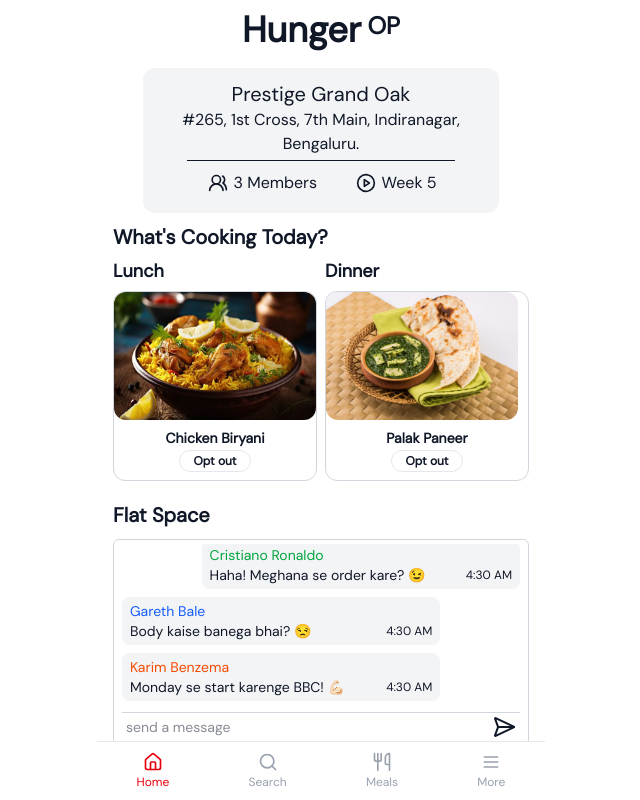
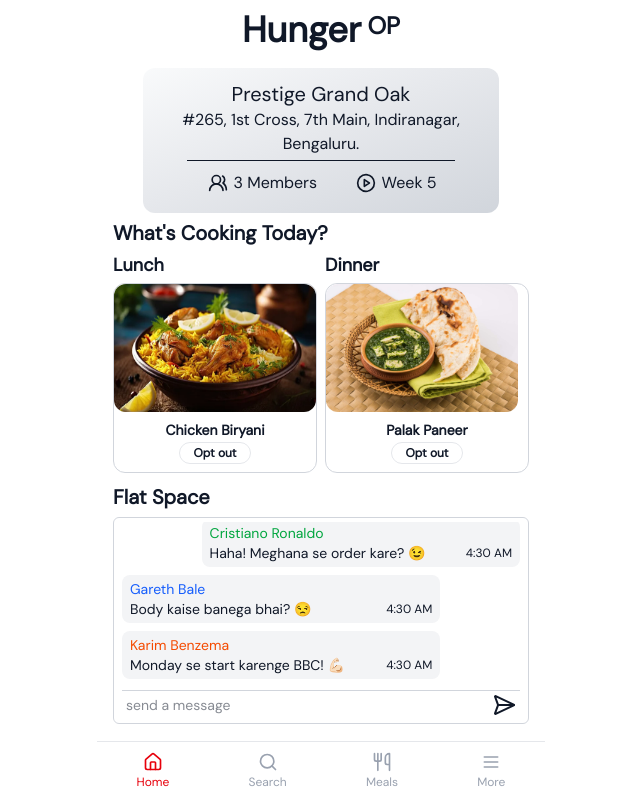
Before and after one commit to abhinaykrishna/hunger-op, a React (Vite) app: page /dashboard in a window 1280 px wide. Shown: the whole page, without its empty margins (319-959 px from the left). Built offline with nearby package versions, Linux system fonts and the light colour scheme.

Commit message:
refactor + style changes

```diff
--- /dev/null
+++ b/src/components/FlatCard/index.jsx
@@ -0,0 +1,27 @@
+import { UsersRound, CirclePlay } from 'lucide-react';
+
+const FlatCard = () => {
+  return (
+    <section
+      className='flex flex-col items-center rounded-xl w-6/7 mx-auto py-3
+       bg-gradient-to-br from-gray-50 via-gray-200 to-gray-300
+       dark:bg-gradient-to-br dark:from-gray-800 dark:via-gray-700 dark:to-gray-800'
+    >
+      <h3 className='text-xl text-center'>Prestige Grand Oak</h3>
+      <h4 className='text-center'>#265, 1st Cross, 7th Main, Indiranagar, Bengaluru.</h4>
+      <p className='border-b-1 my-1 w-3/4' />
+      <div className='flex my-1.5 w-3/4 justify-around'>
+        <div className='flex items-center'>
+          <UsersRound className='h-5 mr-1' />
+          <span>3 Members</span>
+        </div>
+        <div className='flex items-center'>
+          <CirclePlay className='h-5 mr-1' />
+          <span>Week 5</span>
+        </div>
+      </div>
+    </section>
+  );
+};
+
+export default FlatCard;
--- a/src/components/Home/index.jsx
+++ b/src/components/Home/index.jsx
@@ -1,4 +1,4 @@
-import { UsersRound, CirclePlay } from 'lucide-react';
+import FlatCard from '../FlatCard';
 import MealCard from '../MealCard';
 import ChatSection from '../ChatSection';
 import chickenBiryaniImg from '../../assets/biryani-img.webp';
@@ -7,27 +7,13 @@ import palakPaneerRotiImg from '../../assets/palak-panner-with-roti.jpeg';
 const Home = () => {
   return (
     <div className='mx-4 mt-2'>
-      <section className='flex flex-col items-center rounded-xl w-6/7 mx-auto py-3 bg-gray-100 dark:bg-slate-800'>
-        <h3 className='text-xl text-center'>Prestige Grand Oak</h3>
-        <h4 className='text-center'>#265, 1st Cross, 7th Main, Indiranagar, Bengaluru.</h4>
-        <p className='border-b-1 my-1 w-3/4' />
-        <div className='flex my-1.5 w-3/4 justify-around'>
-          <div className='flex items-center'>
-            <UsersRound className='h-5 mr-1' />
-            <span>3 Members</span>
-          </div>
-          <div className='flex items-center'>
-            <CirclePlay className='h-5 mr-1' />
-            <span>Week 5</span>
-          </div>
-        </div>
-      </section>
-      <h3 className='text-xl mt-2.5 font-extrabold'>What's Cooking Today?</h3>
+      <FlatCard />
+      <h3 className='text-xl mt-1.5 font-extrabold'>What's Cooking Today?</h3>
       <div className='pb-1 flex gap-2'>
         <MealCard mealTime='Lunch' dishName='Chicken Biryani' dishImg={chickenBiryaniImg} />
         <MealCard mealTime='Dinner' dishName='Palak Paneer' dishImg={palakPaneerRotiImg} />
       </div>
-      <h3 className='text-xl my-2.5 font-extrabold'>Flat Space</h3>
+      <h3 className='text-xl mt-0.5 mb-1.5 font-extrabold'>Flat Space</h3>
       <ChatSection />
     </div>
   );
--- a/src/components/InviteFriend/index.jsx
+++ b/src/components/InviteFriend/index.jsx
@@ -9,7 +9,8 @@ const APP_URL = 'https://hunger-op.vercel.app';
 
 const InviteFriend = () => {
   const handleCopyClick = async () => {
-    await navigator.clipboard.writeText(APP_URL);
+    const copiedText = `Simplify cooking and stay organized with HungerOP app! Sign up now: ${APP_URL}`;
+    await navigator.clipboard.writeText(copiedText);
     toast.dismiss();
     toast('Copied to clipboard', {
       icon: '📋',
--- a/src/components/MealCard/index.jsx
+++ b/src/components/MealCard/index.jsx
@@ -8,8 +8,8 @@ const MealCard = ({ mealTime, dishName, dishImg }) => {
   };
 
   return (
-    <section className='mb-1.5 w-1/2'>
-      <h4 className='text-lg font-bold my-1.5'>{mealTime}</h4>
+    <section className='mb-1 w-1/2'>
+      <h4 className='text-lg font-bold my-1'>{mealTime}</h4>
       <div className='border border-gray-300 rounded-xl'>
         <img src={dishImg} alt='meal-image' className='h-32 rounded-xl' />
         <div className='flex flex-col items-center py-2 mx-2'>
--- a/src/components/Meals/index.jsx
+++ b/src/components/Meals/index.jsx
@@ -1,16 +1,86 @@
-import Menu from '../Menu';
+import { useState } from 'react';
+import { mainCourse, dals, breads, sides } from './data';
+
+const filterMap = {
+  all: [...mainCourse, ...dals, ...breads, ...sides],
+  'main-course': mainCourse,
+  dals: dals,
+  breads: breads,
+  sides: sides,
+};
 
 const Meals = () => {
+  const [searchTerm, setSearchTerm] = useState('');
+  const [activeFilterKey, setActiveFilterKey] = useState('all');
+  const [activeFilter, setActiveFilter] = useState(filterMap['all']);
+
+  const handleSearchTermChange = e => {
+    const term = e.target.value;
+    setSearchTerm(term);
+    const baseList = filterMap[activeFilterKey];
+    const filteredList = term ? baseList.filter(item => item.toLowerCase().includes(term.toLowerCase())) : baseList;
+    setActiveFilter(filteredList);
+  };
+
+  const handleFilterChange = e => {
+    const key = e.target.value;
+    setActiveFilterKey(key);
+    const baseList = filterMap[key];
+    const filteredList = searchTerm
+      ? baseList.filter(item => item.toLowerCase().includes(searchTerm.toLowerCase()))
+      : baseList;
+    setActiveFilter(filteredList);
+  };
+
   return (
     <div className='mx-4'>
       <h1 className='text-3xl my-2 font-bold'>Meals</h1>
-      <ol className='border p-2 rounded-md list-decimal list-inside'>
-        <li>Today's Recommendation - Available Stock + Recently Prepared {'!<=3'}</li>
-        <li>Opted dishes</li>
-        <li>Veg/Non-veg Filter</li>
-        <li>Food Preferences Form (TBD - More Section?)</li>
-      </ol>
-      <Menu />
+      <div className='my-1 flex flex-col h-full'>
+        <div className='flex gap-2 flex-wrap my-1.5'>
+          <input
+            type='text'
+            value={searchTerm}
+            onChange={handleSearchTermChange}
+            className='flex-1 min-w-[200px] bg-transparent placeholder:text-slate-700 dark:placeholder:text-slate-300 text-slate-700 dark:text-white text-sm border border-slate-200 rounded-lg px-3 py-2 transition duration-300 ease focus:outline-none focus:border-slate-400 hover:border-slate-300 shadow-sm focus:shadow'
+            placeholder='Search'
+          />
+        </div>
+        <div className='flex mt-1'>
+          <button className='flex items-center border border-slate-200 px-3 py-2 text-slate-700 dark:text-white text-sm rounded-lg cursor-pointer mr-2'>
+            <div className='bg-green-500 rounded-full w-3 h-3'></div>
+            <div className='border-l-2 h-3 mx-1' />
+            <span className='text-sm'>Veg</span>
+          </button>
+          <button className='flex items-center border border-slate-200 px-3 py-2 text-slate-700 dark:text-white text-sm rounded-lg cursor-pointer mr-2'>
+            <div className='bg-red-500 rounded-full w-3 h-3'></div>
+            <div className='border-l-2 h-3 mx-1 ' />
+            <span className='text-sm'>Non-veg</span>
+          </button>
+          <select
+            value={activeFilterKey}
+            onChange={handleFilterChange}
+            className='grow border border-slate-200 px-3 py-2 text-slate-700 dark:text-white text-sm rounded-lg focus:border-slate-400 hover:border-slate-300 shadow-sm focus:shadow focus:outline-none'
+          >
+            {Object.keys(filterMap).map(key => (
+              <option key={key} value={key}>
+                {key
+                  ?.split('-')
+                  .map(w => w[0].toUpperCase() + w.slice(1))
+                  .join(' ')}
+              </option>
+            ))}
+          </select>
+        </div>
+        {activeFilter.length > 0 && (
+          <ol className='list-decimal list-inside'>
+            {activeFilter.map((item, idx) => (
+              <li key={idx} className='m-1 p-2'>
+                {item}
+              </li>
+            ))}
+          </ol>
+        )}
+      </div>
     </div>
   );
 };
--- a/src/components/Menu/index.jsx
+++ /dev/null
@@ -1,85 +0,0 @@
-import { useState } from 'react';
-import { mainCourse, dals, breads, sides } from './data';
-
-const filterMap = {
-  all: [...mainCourse, ...dals, ...breads, ...sides],
-  'main-course': mainCourse,
-  dals: dals,
-  breads: breads,
-  sides: sides,
-};
-
-const Menu = () => {
-  const [searchTerm, setSearchTerm] = useState('');
-  const [activeFilterKey, setActiveFilterKey] = useState('all');
-  const [activeFilter, setActiveFilter] = useState(filterMap['all']);
-
-  const handleSearchTermChange = e => {
-    const term = e.target.value;
-    setSearchTerm(term);
-    const baseList = filterMap[activeFilterKey];
-    const filteredList = term ? baseList.filter(item => item.toLowerCase().includes(term.toLowerCase())) : baseList;
-    setActiveFilter(filteredList);
-  };
-
-  const handleFilterChange = e => {
-    const key = e.target.value;
-    setActiveFilterKey(key);
-    const baseList = filterMap[key];
-    const filteredList = searchTerm
-      ? baseList.filter(item => item.toLowerCase().includes(searchTerm.toLowerCase()))
-      : baseList;
-    setActiveFilter(filteredList);
-  };
-
-  return (
-    <div className='my-1 flex flex-col h-full'>
-      <div className='flex gap-2 flex-wrap my-1.5'>
-        <input
-          type='text'
-          value={searchTerm}
-          onChange={handleSearchTermChange}
-          className='flex-1 min-w-[200px] bg-transparent placeholder:text-slate-700 dark:placeholder:text-slate-300 text-slate-700 dark:text-white text-sm border border-slate-200 rounded-lg px-3 py-2 transition duration-300 ease focus:outline-none focus:border-slate-400 hover:border-slate-300 shadow-sm focus:shadow'
-          placeholder='Search'
-        />
-      </div>
-      <div className='flex mt-1'>
-        <button className='flex items-center border border-slate-200 px-3 py-2 text-slate-700 dark:text-white text-sm rounded-lg cursor-pointer mr-2'>
-          <div className='bg-green-500 rounded-full w-3 h-3'></div>
-          <div className='border-l-2 h-3 mx-1' />
-          <span className='text-sm'>Veg</span>
-        </button>
-        <button className='flex items-center border border-slate-200 px-3 py-2 text-slate-700 dark:text-white text-sm rounded-lg cursor-pointer mr-2'>
-          <div className='bg-red-500 rounded-full w-3 h-3'></div>
-          <div className='border-l-2 h-3 mx-1 ' />
-          <span className='text-sm'>Non-veg</span>
-        </button>
-        <select
-          value={activeFilterKey}
-          onChange={handleFilterChange}
-          className='grow border border-slate-200 px-3 py-2 text-slate-700 dark:text-white text-sm rounded-lg focus:border-slate-400 hover:border-slate-300 shadow-sm focus:shadow focus:outline-none'
-        >
-          {Object.keys(filterMap).map(key => (
-            <option key={key} value={key}>
-              {key
-                ?.split('-')
-                .map(w => w[0].toUpperCase() + w.slice(1))
-                .join(' ')}
-            </option>
-          ))}
-        </select>
-      </div>
-      {activeFilter.length > 0 && (
-        <ol className='list-decimal list-inside'>
-          {activeFilter.map((item, idx) => (
-            <li key={idx} className='m-1 p-2'>
-              {item}
-            </li>
-          ))}
-        </ol>
-      )}
-    </div>
-  );
-};
-
-export default Menu;
```
Also changed, not shown: src/components/Meals/data.js (renamed from src/components/Menu/data.js).
